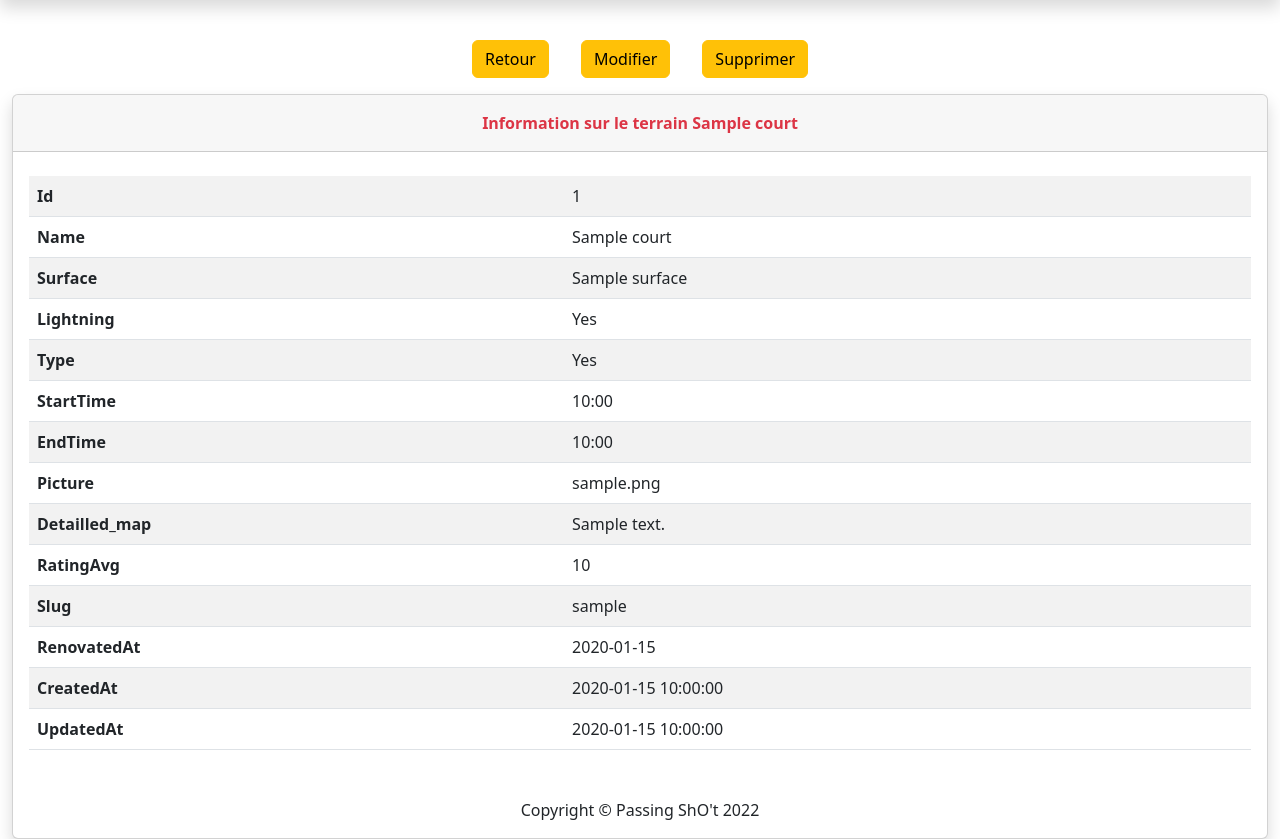
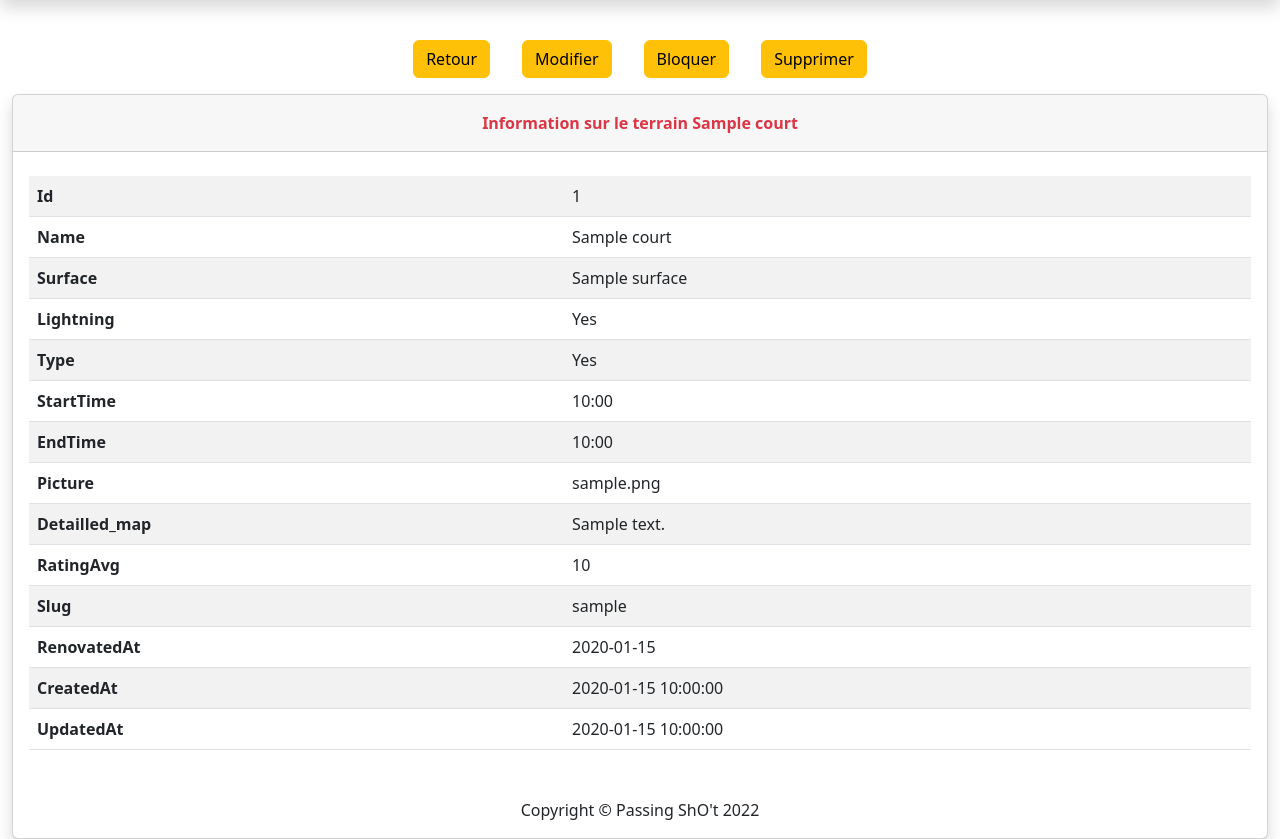
Before and after one commit to Vincent-Mitry/projet-passing-shot-back, a Symfony app: template templates/court/show.html.twig in a window 1280 px wide. Shown: the part 116-955 px from the top of the page. Run offline with Twig, Linux system fonts and the light colour scheme; the template is opened without the code that fills it: most values are stand-ins (such as "Sample title", 1, 10 or a date in 2020); some libraries are stand-ins or nearby versions.

Commit message:
vincent-feature/added-button-link-to-block-in-court-show-and-court-index

```diff
--- a/templates/court/blocked/index.html.twig
+++ b/templates/court/blocked/index.html.twig
@@ -1,6 +1,6 @@
 {% extends 'base.html.twig' %}
 
-{% block title %}Terrain Bloqués{% endblock %}
+{% block title %}Terrains bloqués{% endblock %}
 
 {% block body %}
 <div class="container-fluid">
--- a/templates/court/index.html.twig
+++ b/templates/court/index.html.twig
@@ -68,6 +68,7 @@
                             <td>
                                 <a href="{{ path('app_court_show', {'id': court.id})}}" class="btn btn-sm" style="color: white; background-color: #EA5C0A; border-color: white;"><i class="bi bi-search"></i></a>
                                 <a href="{{ path('app_court_edit', {'id': court.id})}}" class="btn btn-sm" style="color: white; background-color: #FFCA2C; border-color: white;"><i class="bi bi-pencil-square"></i></a>
+                                <a href="{{ path('app_court_block', {'court_id': court.id})}}" class="btn btn-sm" style="color: white; background-color: #A82300; border-color: white;"><i class="bi bi-file-lock2"></i></a>
                             </td>
                         </tr>
                 {% endfor %}
--- a/templates/court/show.html.twig
+++ b/templates/court/show.html.twig
@@ -7,6 +7,7 @@
     <div class=" d-flex justify-content-center">
         <a href="{{ path('app_court') }}" class="btn btn-warning m-3">Retour</a>
         <a href="{{ path('app_court_edit', {'id': court.id}) }}" class="btn btn-warning m-3">Modifier</a>
+        <a href="{{ path('app_court_block', {'court_id': court.id}) }}" class="btn btn-warning m-3">Bloquer</a>
         {{ include('court/_delete_form.html.twig') }}
     </div>
         <div class="card shadow">
```
